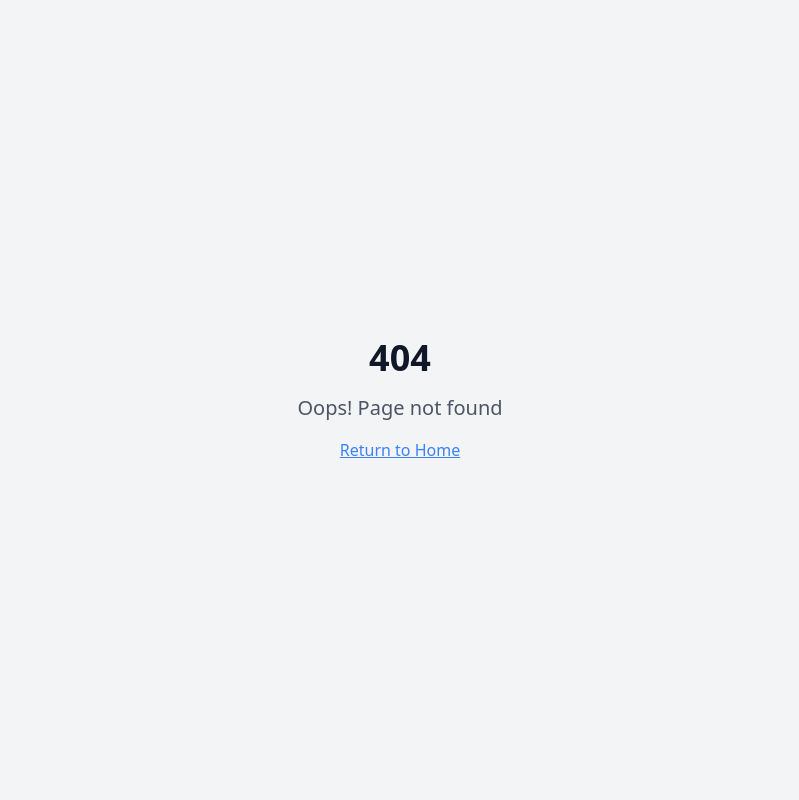
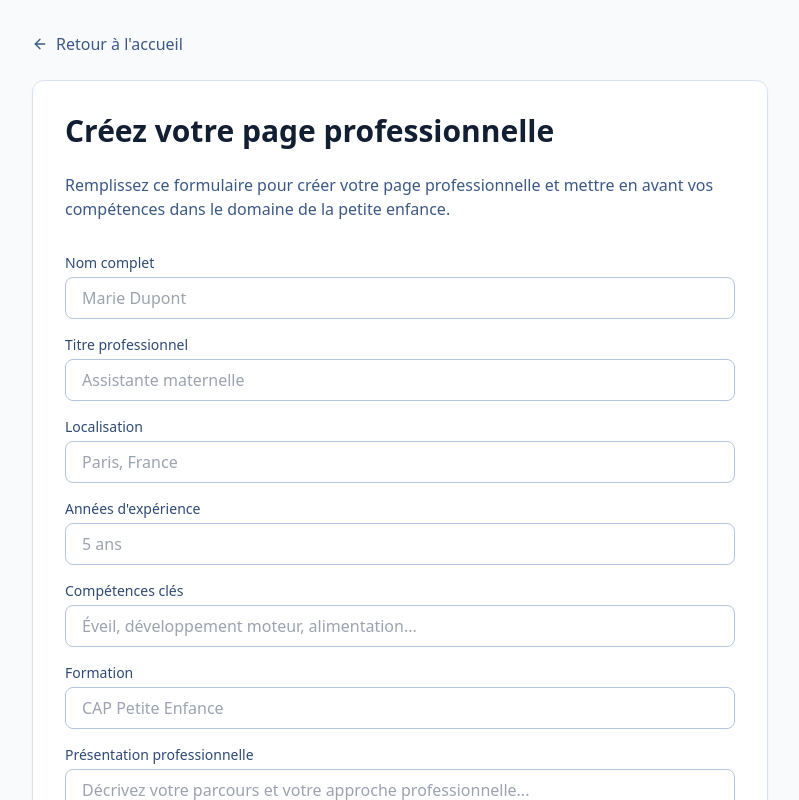
Before and after one commit to victorherbemontagne/gazouyi-connect, a React (Vite) app: page /create-profile in a window 1280 px wide. Before the commit this address had no page. Shown: the top 800 px of the page, without its empty margins (240-1039 px from the left). Built offline with nearby package versions, Linux system fonts and the light colour scheme.

Commit message:
Add user form page
This commit adds the page containing the form to collect user information for creating a professional page.

```diff
--- a/src/App.tsx
+++ b/src/App.tsx
@@ -1,9 +1,11 @@
+
 import { Toaster } from "@/components/ui/toaster";
 import { Toaster as Sonner } from "@/components/ui/sonner";
 import { TooltipProvider } from "@/components/ui/tooltip";
 import { QueryClient, QueryClientProvider } from "@tanstack/react-query";
 import { BrowserRouter, Routes, Route } from "react-router-dom";
 import Index from "./pages/Index";
+import CreateProfile from "./pages/CreateProfile";
 import NotFound from "./pages/NotFound";
 
 const queryClient = new QueryClient();
@@ -16,6 +18,7 @@ const App = () => (
       <BrowserRouter>
         <Routes>
           <Route path="/" element={<Index />} />
+          <Route path="/create-profile" element={<CreateProfile />} />
           {/* ADD ALL CUSTOM ROUTES ABOVE THE CATCH-ALL "*" ROUTE */}
           <Route path="*" element={<NotFound />} />
         </Routes>
--- a/src/components/Button.tsx
+++ b/src/components/Button.tsx
@@ -9,9 +9,10 @@ interface ButtonProps {
   className?: string;
   icon?: boolean;
   href?: string;
+  type?: "button" | "submit" | "reset";
 }
 
-const Button = ({ children, onClick, className, icon = false, href }: ButtonProps) => {
+const Button = ({ children, onClick, className, icon = false, href, type = "button" }: ButtonProps) => {
   const [isHovered, setIsHovered] = useState(false);
 
   const handleMouseEnter = () => setIsHovered(true);
@@ -55,6 +56,7 @@ const Button = ({ children, onClick, className, icon = false, href }: ButtonProp
 
   return (
     <button
+      type={type}
       onClick={onClick}
       className={cn(
         "relative overflow-hidden inline-flex items-center justify-center px-6 py-3 text-base font-medium text-white bg-gazouyi rounded-full transition-all duration-300 hover:shadow-lg focus:outline-none focus:ring-2 focus:ring-gazouyi-200 focus:ring-offset-2",
--- a/src/components/Hero.tsx
+++ b/src/components/Hero.tsx
@@ -31,7 +31,7 @@ const Hero = ({ className }: HeroProps) => {
         </p>
 
         <div className="hero-cta">
-          <Button href="#features" icon className="text-lg px-8 py-4">
+          <Button href="/create-profile" icon className="text-lg px-8 py-4">
             Démarrer
           </Button>
         </div>
--- /dev/null
+++ b/src/pages/CreateProfile.tsx
@@ -0,0 +1,188 @@
+
+import { useState } from "react";
+import { useNavigate } from "react-router-dom";
+import { useToast } from "@/hooks/use-toast";
+import { ArrowLeft } from "lucide-react";
+import Button from "@/components/Button";
+
+const CreateProfile = () => {
+  const navigate = useNavigate();
+  const { toast } = useToast();
+  const [formData, setFormData] = useState({
+    name: "",
+    jobTitle: "",
+    location: "",
+    experience: "",
+    skills: "",
+    education: "",
+    bio: "",
+  });
+
+  const handleChange = (e: React.ChangeEvent<HTMLInputElement | HTMLTextAreaElement>) => {
+    const { name, value } = e.target;
+    setFormData((prev) => ({ ...prev, [name]: value }));
+  };
+
+  const handleSubmit = (e: React.FormEvent) => {
+    e.preventDefault();
+
+    // Normally we would send this data to a backend
+    console.log("Form submitted:", formData);
+
+    toast({
+      title: "Profil créé avec succès",
+      description: "Votre page professionnelle a été créée.",
+    });
+
+    // In a real app, we would redirect to the created profile
+    // For now, just go back to home
+    navigate("/");
+  };
+
+  return (
+    <div className="py-8 px-4 max-w-3xl mx-auto">
+      <button
+        onClick={() => navigate("/")}
+        className="flex items-center text-gazouyi-600 hover:text-gazouyi-900 mb-6 transition-colors"
+      >
+        <ArrowLeft className="h-4 w-4 mr-2" />
+        Retour à l'accueil
+      </button>
+
+      <div className="bg-white rounded-xl shadow-sm border border-gazouyi-100 p-6 md:p-8">
+        <h1 className="text-2xl md:text-3xl font-bold text-gazouyi-900 mb-6">
+          Créez votre page professionnelle
+        </h1>
+
+        <p className="text-gazouyi-600 mb-8">
+          Remplissez ce formulaire pour créer votre page professionnelle et mettre en avant vos compétences
+          dans le domaine de la petite enfance.
+        </p>
+
+        <form onSubmit={handleSubmit} className="space-y-6">
+          <div className="space-y-4">
+            <div>
+              <label htmlFor="name" className="block text-sm font-medium text-gazouyi-700 mb-1">
+                Nom complet
+              </label>
+              <input
+                id="name"
+                name="name"
+                type="text"
+                required
+                value={formData.name}
+                onChange={handleChange}
+                className="w-full px-4 py-2 border border-gazouyi-200 rounded-lg focus:ring-2 focus:ring-gazouyi-300 focus:border-gazouyi-300 transition-colors"
+                placeholder="Marie Dupont"
+              />
+            </div>
+
+            <div>
+              <label htmlFor="jobTitle" className="block text-sm font-medium text-gazouyi-700 mb-1">
+                Titre professionnel
+              </label>
+              <input
+                id="jobTitle"
+                name="jobTitle"
+                type="text"
+                required
+                value={formData.jobTitle}
+                onChange={handleChange}
+                className="w-full px-4 py-2 border border-gazouyi-200 rounded-lg focus:ring-2 focus:ring-gazouyi-300 focus:border-gazouyi-300 transition-colors"
+                placeholder="Assistante maternelle"
+              />
+            </div>
+
+            <div>
+              <label htmlFor="location" className="block text-sm font-medium text-gazouyi-700 mb-1">
+                Localisation
+              </label>
+              <input
+                id="location"
+                name="location"
+                type="text"
+                required
+                value={formData.location}
+                onChange={handleChange}
+                className="w-full px-4 py-2 border border-gazouyi-200 rounded-lg focus:ring-2 focus:ring-gazouyi-300 focus:border-gazouyi-300 transition-colors"
+                placeholder="Paris, France"
+              />
+            </div>
+
+            <div>
+              <label htmlFor="experience" className="block text-sm font-medium text-gazouyi-700 mb-1">
+                Années d'expérience
+              </label>
+              <input
+                id="experience"
+                name="experience"
+                type="text"
+                required
+                value={formData.experience}
+                onChange={handleChange}
+                className="w-full px-4 py-2 border border-gazouyi-200 rounded-lg focus:ring-2 focus:ring-gazouyi-300 focus:border-gazouyi-300 transition-colors"
+                placeholder="5 ans"
+              />
+            </div>
+
+            <div>
+              <label htmlFor="skills" className="block text-sm font-medium text-gazouyi-700 mb-1">
+                Compétences clés
+              </label>
+              <input
+                id="skills"
+                name="skills"
+                type="text"
+                required
+                value={formData.skills}
+                onChange={handleChange}
+                className="w-full px-4 py-2 border border-gazouyi-200 rounded-lg focus:ring-2 focus:ring-gazouyi-300 focus:border-gazouyi-300 transition-colors"
+                placeholder="Éveil, développement moteur, alimentation..."
+              />
+            </div>
+
+            <div>
+              <label htmlFor="education" className="block text-sm font-medium text-gazouyi-700 mb-1">
+                Formation
+              </label>
+              <input
+                id="education"
+                name="education"
+                type="text"
+                required
+                value={formData.education}
+                onChange={handleChange}
+                className="w-full px-4 py-2 border border-gazouyi-200 rounded-lg focus:ring-2 focus:ring-gazouyi-300 focus:border-gazouyi-300 transition-colors"
+                placeholder="CAP Petite Enfance"
+              />
+            </div>
+
+            <div>
+              <label htmlFor="bio" className="block text-sm font-medium text-gazouyi-700 mb-1">
+                Présentation professionnelle
+              </label>
+              <textarea
+                id="bio"
+                name="bio"
+                rows={4}
+                required
+                value={formData.bio}
+                onChange={handleChange}
+                className="w-full px-4 py-2 border border-gazouyi-200 rounded-lg focus:ring-2 focus:ring-gazouyi-300 focus:border-gazouyi-300 transition-colors"
+                placeholder="Décrivez votre parcours et votre approche professionnelle..."
+              />
+            </div>
+          </div>
+
+          <div className="pt-4">
+            <Button type="submit" className="w-full justify-center text-base">
+              Créer ma page professionnelle
+            </Button>
+          </div>
+        </form>
+      </div>
+    </div>
+  );
+};
+
+export default CreateProfile;
```
